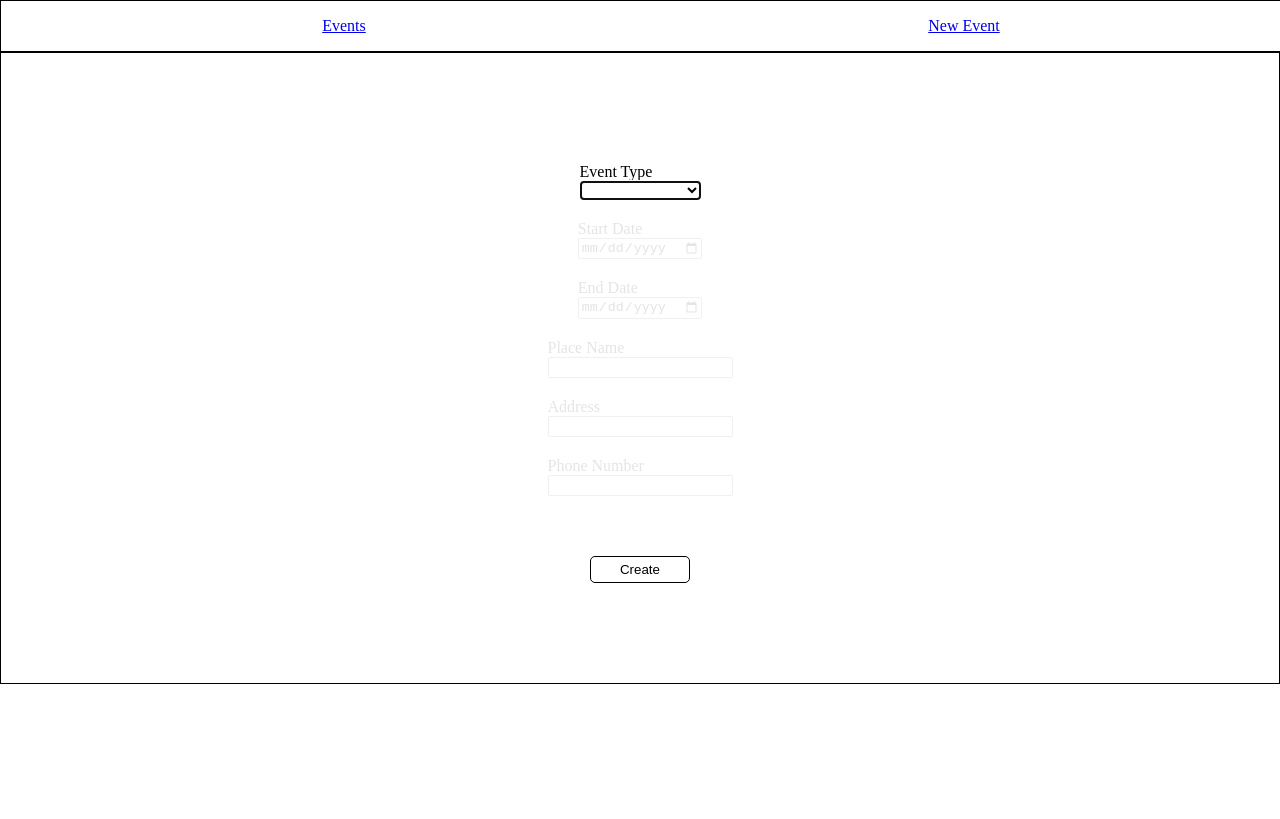
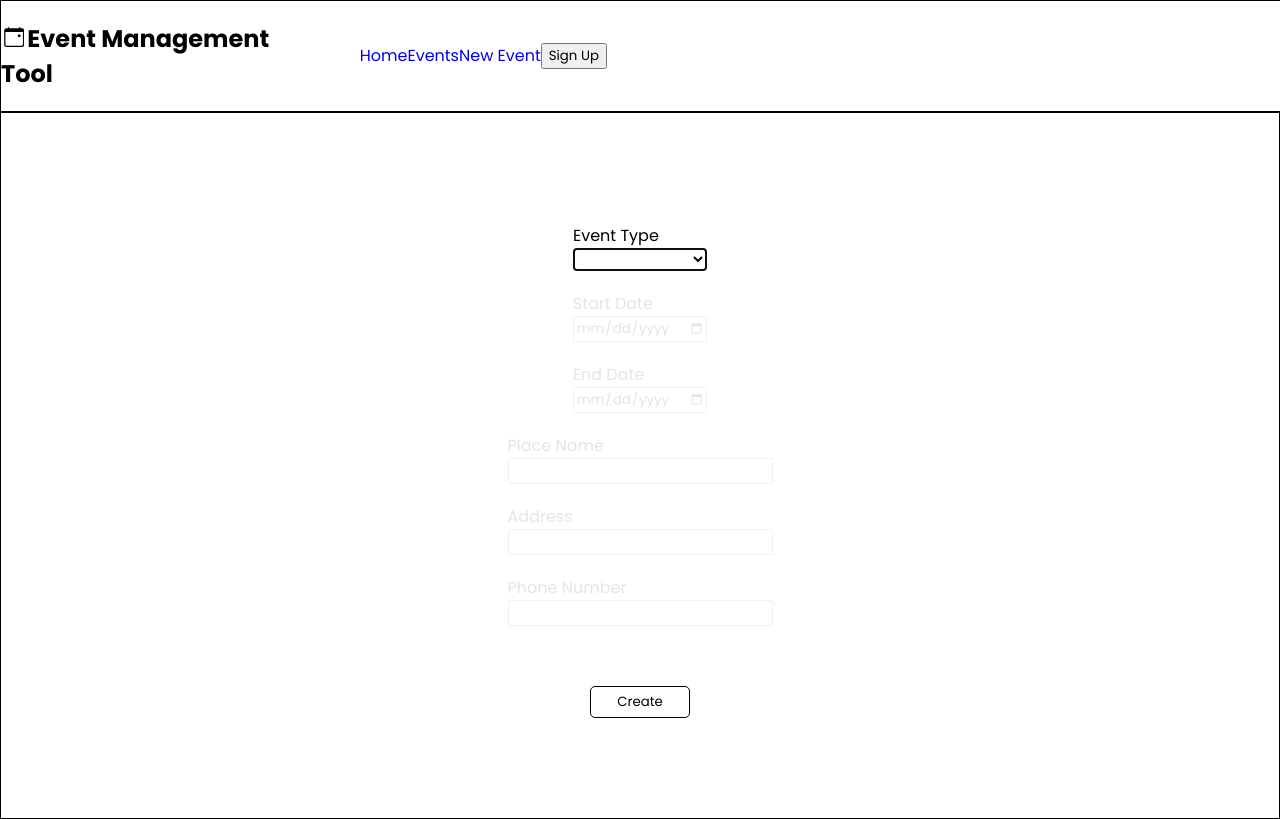
Before and after one commit to jadedrb/events-manager, a React (Create React App) app: page /new-event in a window 1280 px wide. Built offline with nearby package versions, Linux system fonts and the light colour scheme.

Commit message:
add NavBarTest.js & Footer.js & update Home.js

```diff
--- a/package.json
+++ b/package.json
@@ -7,6 +7,8 @@
     "@testing-library/react": "^9.5.0",
     "@testing-library/user-event": "^7.2.1",
     "axios": "^0.21.4",
+    "bootstrap": "^5.1.3",
+    "bootstrap-icons": "^1.7.0",
     "js-cookie": "^3.0.1",
     "react": "^17.0.0",
     "react-calendar": "^3.5.0",
--- a/public/index.html
+++ b/public/index.html
@@ -10,6 +10,8 @@
       content="Web site created using create-react-app"
     />
     <link rel="apple-touch-icon" href="%PUBLIC_URL%/logo192.png" />
+    <!-- <link href="https://cdn.jsdelivr.net/npm/bootstrap@5.1.3/dist/css/bootstrap.min.css" rel="stylesheet" integrity="sha384-1BmE4kWBq78iYhFldvKuhfTAU6auU8tT94WrHftjDbrCEXSU1oBoqyl2QvZ6jIW3" crossorigin="anonymous"> -->
+
     <!--
       manifest.json provides metadata used when your web app is installed on a
       user's mobile device or desktop. See https://developers.google.com/web/fundamentals/web-app-manifest/
--- a/src/App.css
+++ b/src/App.css
@@ -1,25 +1,40 @@
+/* Import Poppins font */
+
+@import url('https://fonts.googleapis.com/css2?family=Poppins:ital,wght@0,100;0,200;0,300;0,400;0,500;0,600;0,700;0,800;0,900;1,100;1,200;1,300;1,400;1,500;1,600;1,700;1,800;1,900&display=swap');
 /* General */
+* {
+  font-family: 'Poppins', sans-serif;
+}
+html, body {
+  margin: 0;
+  padding: 0;
+  width: 100%;
+}
 
 nav {
+  display:flex;
+  align-items: center;
   width: 50vw;
   border: 1px solid black;
   width: 100%;
 }
 
 ul {
-  display: flex;
-  flex-direction: row;
-  justify-content: space-around;
+  display:flex;
+  justify-content: space-between;
+  align-items: center;
+  /* width: 100%; */
 }
-
 li {
   list-style: none;
 }
-
-body {
-  margin: 0;
+li a, button a {
+  text-decoration: none;
 }
 
+h1 svg {
+  padding: 0 1%;
+}
 
 
 /*  Extra... can delete */
--- a/src/App.js
+++ b/src/App.js
@@ -1,4 +1,4 @@
-import React, {useEffect} from 'react';
+import React, { useEffect } from 'react';
 import './App.css';
 
 import NavBar from './components/NavBar';
@@ -11,6 +11,8 @@ import { BrowserRouter as Router, Route, Switch } from 'react-router-dom';
 import { useSelector, useDispatch } from 'react-redux'
 
 import { setEvent } from './actions/actions'
+import NavBarTest from './components/NavBarTest';
+import Footer from './components/Footer';
 
 function App() {
 
@@ -29,12 +31,14 @@ function App() {
 
     return (
         <Router>
-            <NavBar/>
+            {/* <NavBar/> */}
+            <NavBarTest />
             <Switch>
-                <Route exact path="/" component={Home}/>
-                <Route path="/events" component={Events}/>
-                <Route path="/new-event" render={() => <NewEvent events={events}/>}/>
+                <Route exact path="/" component={Home} />
+                <Route path="/events" component={Events} />
+                <Route path="/new-event" render={() => <NewEvent events={events} />} />
             </Switch>
+            <Footer />
         </Router>
     );
 }
--- /dev/null
+++ b/src/components/Footer.js
@@ -0,0 +1,11 @@
+import React from 'react'
+
+const Footer = () => {
+    return (
+        <div>
+
+        </div>
+    )
+}
+
+export default Footer
--- /dev/null
+++ b/src/components/NavBarTest.js
@@ -0,0 +1,34 @@
+import React from 'react';
+import { Link } from 'react-router-dom';
+
+const NavBarTest = () => {
+    return (
+        <nav class="navbar navbar-expand-lg navbar-light bg-light ">
+            <h1 class="navbar-brand" href="#">
+                <svg xmlns="http://www.w3.org/2000/svg" width="20" height="20" fill="currentColor" class="bi bi-calendar-event" viewBox="0 0 16 16">
+                    <path d="M11 6.5a.5.5 0 0 1 .5-.5h1a.5.5 0 0 1 .5.5v1a.5.5 0 0 1-.5.5h-1a.5.5 0 0 1-.5-.5v-1z" />
+                    <path d="M3.5 0a.5.5 0 0 1 .5.5V1h8V.5a.5.5 0 0 1 1 0V1h1a2 2 0 0 1 2 2v11a2 2 0 0 1-2 2H2a2 2 0 0 1-2-2V3a2 2 0 0 1 2-2h1V.5a.5.5 0 0 1 .5-.5zM1 4v10a1 1 0 0 0 1 1h12a1 1 0 0 0 1-1V4H1z" />
+                </svg>
+                Event Management Tool
+            </h1>
+            <div class="collapse navbar-collapse" id="navbarNav">
+                <ul class="navbar-nav mr-auto">
+                    <li class="nav-item">
+                        <Link to="/" class="nav-link">Home</Link>
+                    </li>
+                    <li class="nav-item">
+                        <Link to="/events" class="nav-link">Events</Link>
+                    </li>
+                    <li class="nav-item">
+                        <Link to="/new-event" class="nav-link">New Event</Link>
+                    </li>
+                </ul>
+            </div>
+            <button class="btn btn-outline-success my-2 my-sm-0" type="submit">Sign Up</button>
+        </nav>
+
+
+    )
+}
+
+export default NavBarTest
--- a/src/pages/Home.js
+++ b/src/pages/Home.js
@@ -1,17 +1,43 @@
 import React from 'react';
+import { Link } from 'react-router-dom';
 
 const Home = () => {
     return (
-        <div>
-            Home Page
+        <main>
+            {/* Home Page
             <button
                 id="flush"
-                onClick={() => { localStorage.clear(); alert('Local Storage cleared.') } }
+                onClick={() => { localStorage.clear(); alert('Local Storage cleared.') }}
                 style={{ padding: "10px", cursor: "pointer" }}
             >
                 Clear Local Storage
-            </button>
-        </div>
+            </button> */}
+            <section className="hero">
+                <h2>Book or create an event at your nearest Gurdwara Sahib!</h2>
+                <form>
+                    <input type="email" id="email" name="email" placeholder="Enter email address" />
+                    <button><Link to="/sign-up"><label for="email">Sign Up for Free!</label></Link></button>
+                </form>
+            </section>
+            <section className="services-breakdown">
+                <div>
+                    <button><Link to="/sign-up">Book a Slot</Link></button>
+                    <button><Link to="/sign-up">Create an Event</Link></button>
+                    <button><Link to="/sign-up">Manage Events</Link></button>
+                </div>
+                <img src="#" alt="home page example"/>
+            </section>
+            <section>
+                <div>
+                    <h2>Get Started</h2>
+                    <p>Discover Gurdwara Sahib events near you!</p>
+                    <div>
+                        <button>Log In</button>
+                        <button>Sign Up</button>
+                    </div>
+                </div>
+            </section>
+        </main>
     )
 }
 
```
Also changed, not shown: 1 other file (tests, documents, lock files or other folders).
